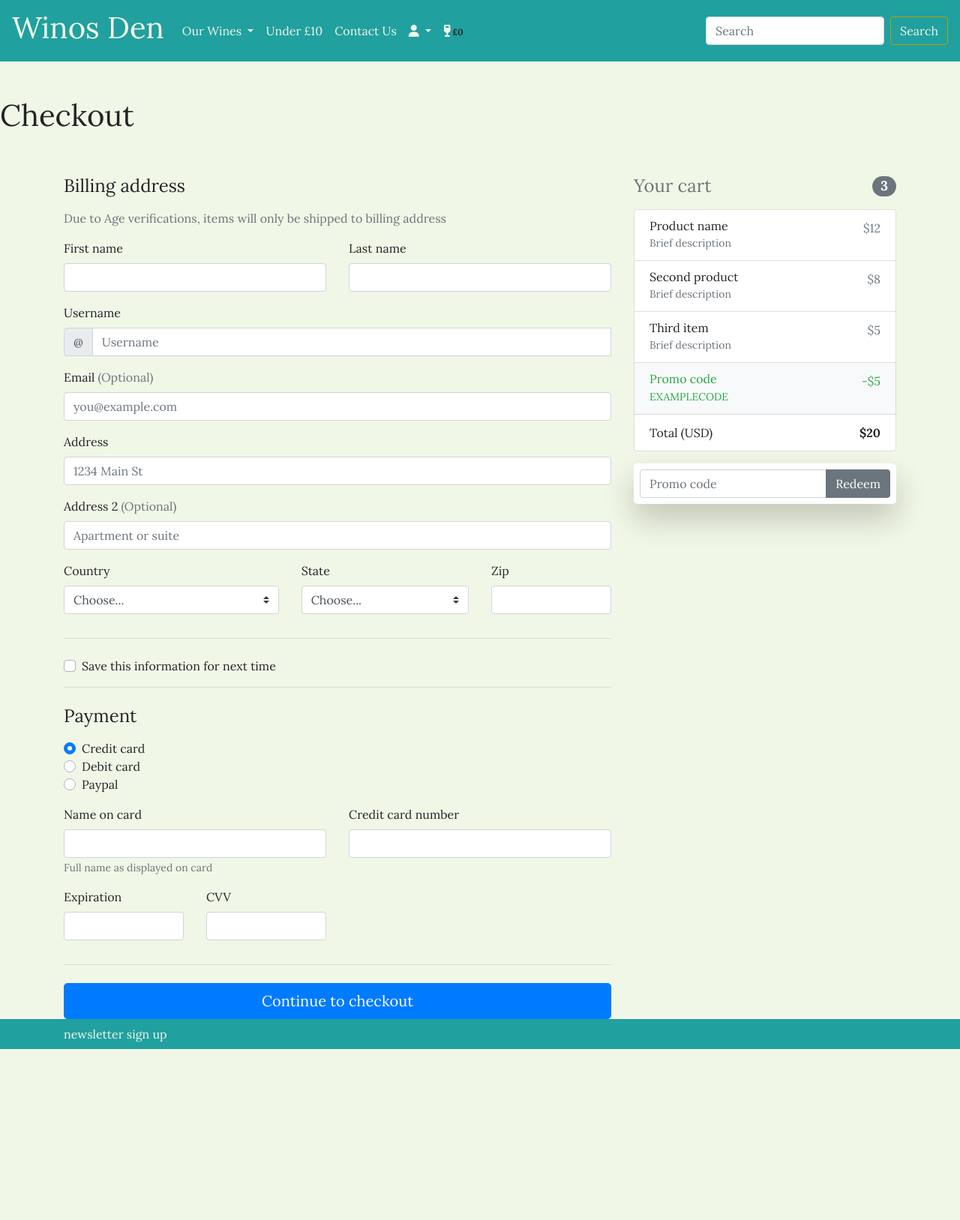
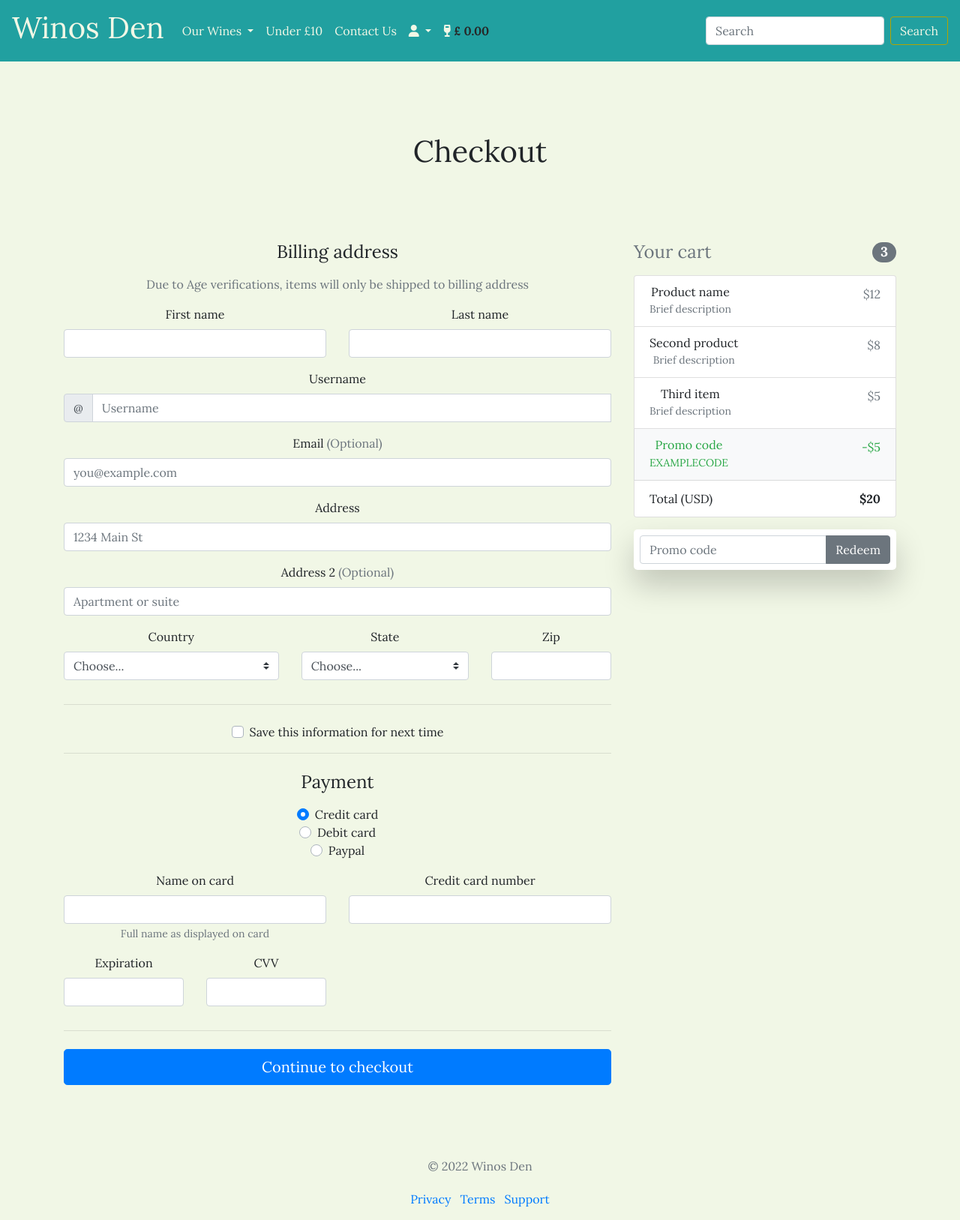
Before and after one commit to roomacarthur/winos_den, a Django app: page /cart/ in a window 1280 px wide. Shown: the whole page at 75% size. Before the commit the page ends 1399 px from the top, so only its background shows below. Run offline with Django 3.2, Linux system fonts and the light colour scheme; some libraries are stand-ins or nearby versions.

Commit message:
added shopping cart total updating functionality!

```diff
--- a/templates/base.html
+++ b/templates/base.html
@@ -85,7 +85,17 @@
               </div>
             </li>
             <li class="nav-item">
-              <a class="nav-link text-light" href="#"><i class="fa-solid fa-wine-glass"><span class="items-qty">£0</span></i></a>
+              <a class="nav-link text-light" href="{% url 'cart' %}">
+                <i class="fa-solid fa-wine-glass">
+                  <span class="price text-dark">£
+                    {% if total %}
+                      {{ total|floatformat:2 }}
+                    {% else %}
+                      0.00
+                    {% endif %}
+                  </span>
+                </i>
+              </a>
             </li>
           </ul>
           <form class="form-inline my-2 my-lg-0" method="GET" action="{% url 'products' %}">
@@ -95,21 +105,28 @@
         </div>
       </nav>
       <main id="content mb-10">
-        {% if messages %}
-          {% for message in messages %}
+      {% if messages %}
+        {% for message in messages %}
           <div class="alert alert-success text-center">{{message}}</div>
-          {% endfor %}
-        {% endif %}
+        {% endfor %}
+      {% endif %}
+      <div class="mx-auto container-fluid text-center my-5">
       {% block content_header %}
       {% endblock %}
+      </div>
+      <div class="mx-auto container-fluid justify-content-center m-5 text-center">
       {% block content %}
       {% endblock %}
+      </div>
       </main>
       <!--Floating message for newsletter?-->
-      <footer class="footer navbar-fixed-bottom bg-dark text-light p-2">
-        <div class="container">
-          <span class="">newsletter sign up</span>
-        </div>
+      <footer class=" pt-5 text-muted text-center text-small mb-3">
+        <p class="mb-1">&copy; 2022 Winos Den</p>
+        <ul class="list-inline p-3">
+          <li class="list-inline-item"><a href="#">Privacy</a></li>
+          <li class="list-inline-item"><a href="#">Terms</a></li>
+          <li class="list-inline-item"><a href="#">Support</a></li>
+        </ul>
       </footer>
       <!--Javascript to load at the end of body. -->
       {% block postload_js %}
```
